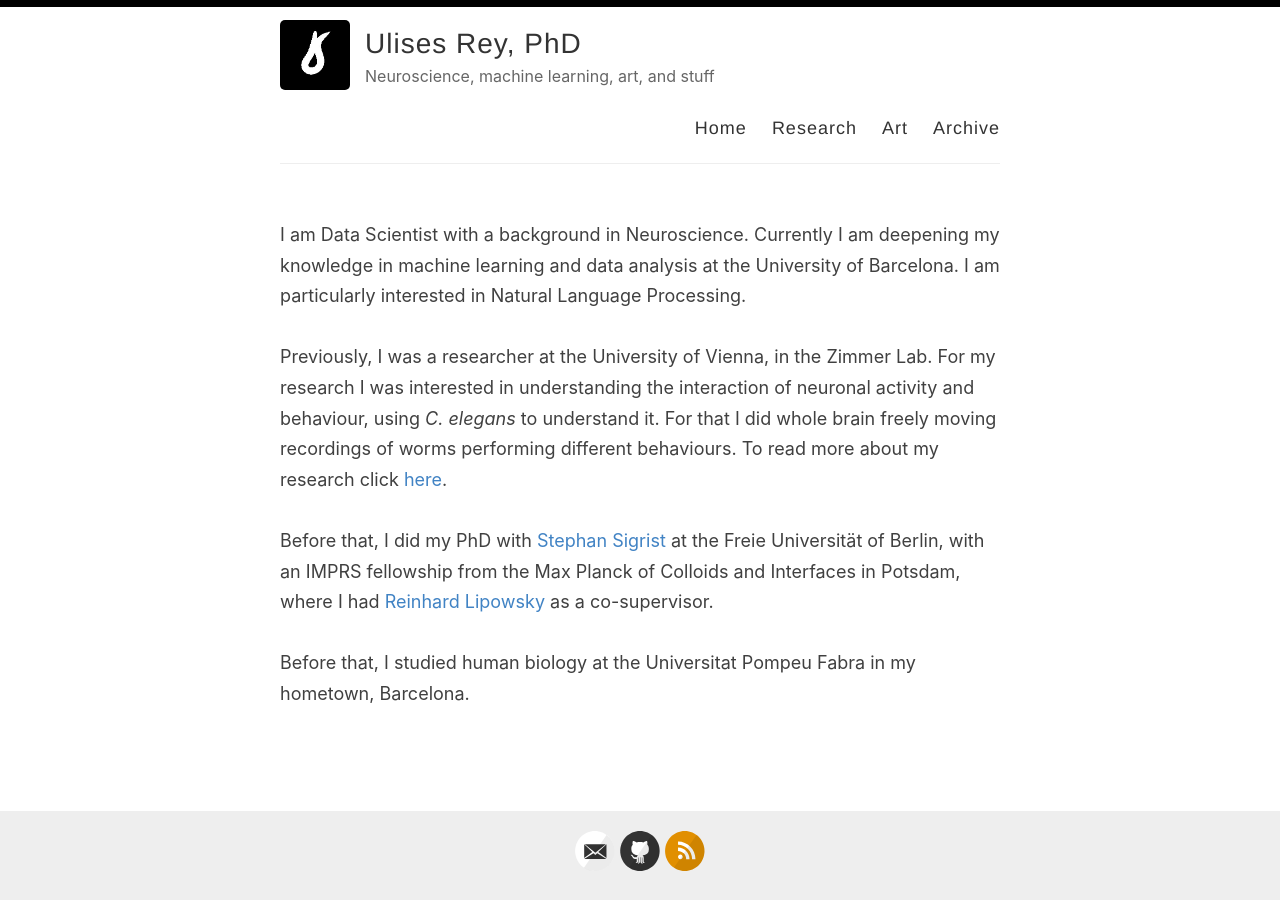
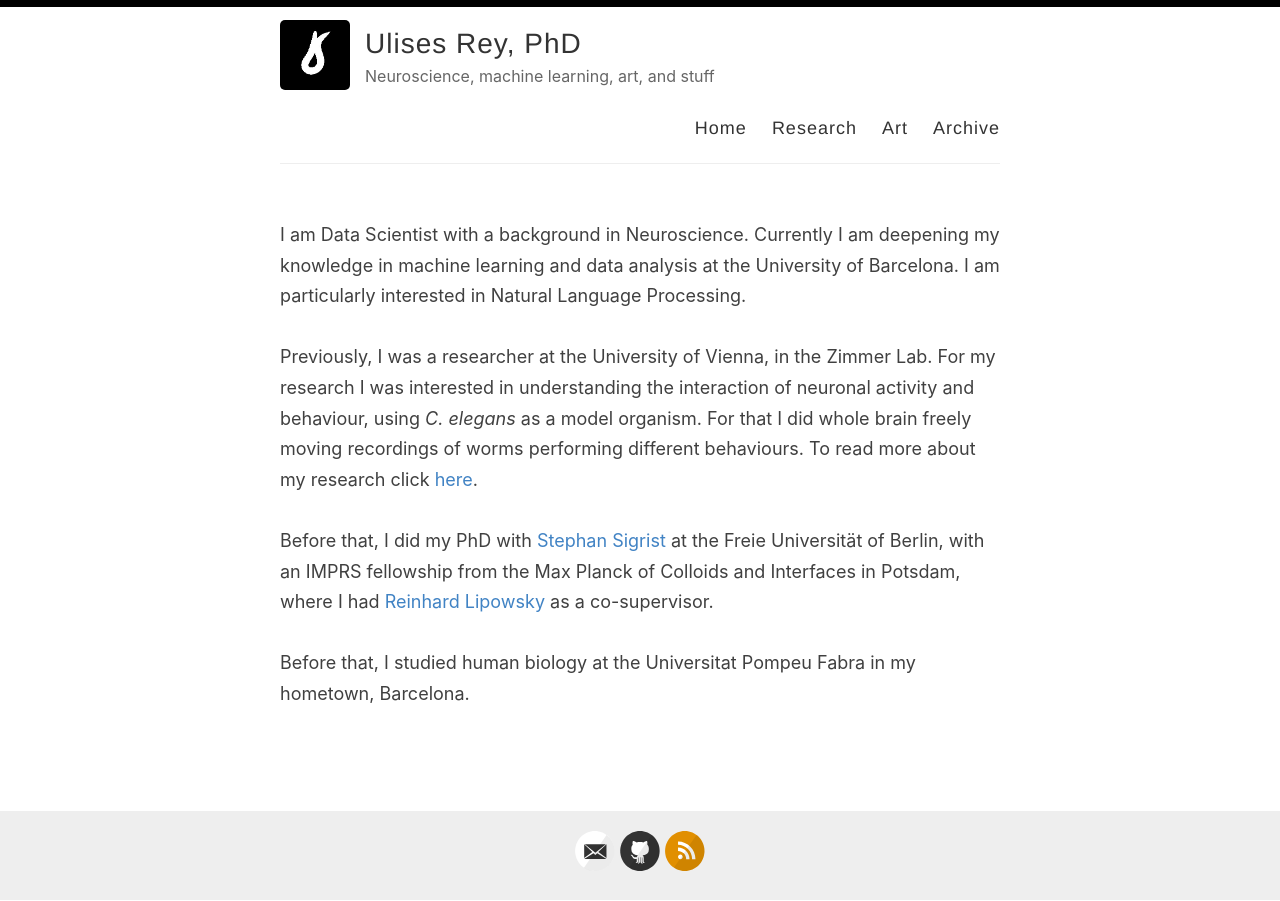
Before and after one commit to ulisesrey/ulisesrey.github.io, a Jekyll site: the page built from index.html, in a window 1280 px wide. Built offline with Jekyll 4.4.1, drawn with Linux system fonts in a browser that asks for light colours; the list of posts is cut into pages by our own code.

Commit message:
improved text

```diff
--- a/index.html
+++ b/index.html
@@ -9,7 +9,7 @@ I am Data Scientist with a background in Neuroscience. Currently I am deepening
 I am particularly interested in Natural Language Processing.</br>
 
 <br>Previously, I was a researcher at the University of Vienna, in the Zimmer Lab.
-For my research I was interested in understanding the interaction of neuronal activity and behaviour, using <i>C. elegans</i> to understand it.
+For my research I was interested in understanding the interaction of neuronal activity and behaviour, using <i>C. elegans</i> as a model organism.
 For that I did whole brain freely moving recordings of worms performing different behaviours.
 To read more about my research click <a href="https://ulisesrey.github.io/research/">here</a>.</br>
 
```
